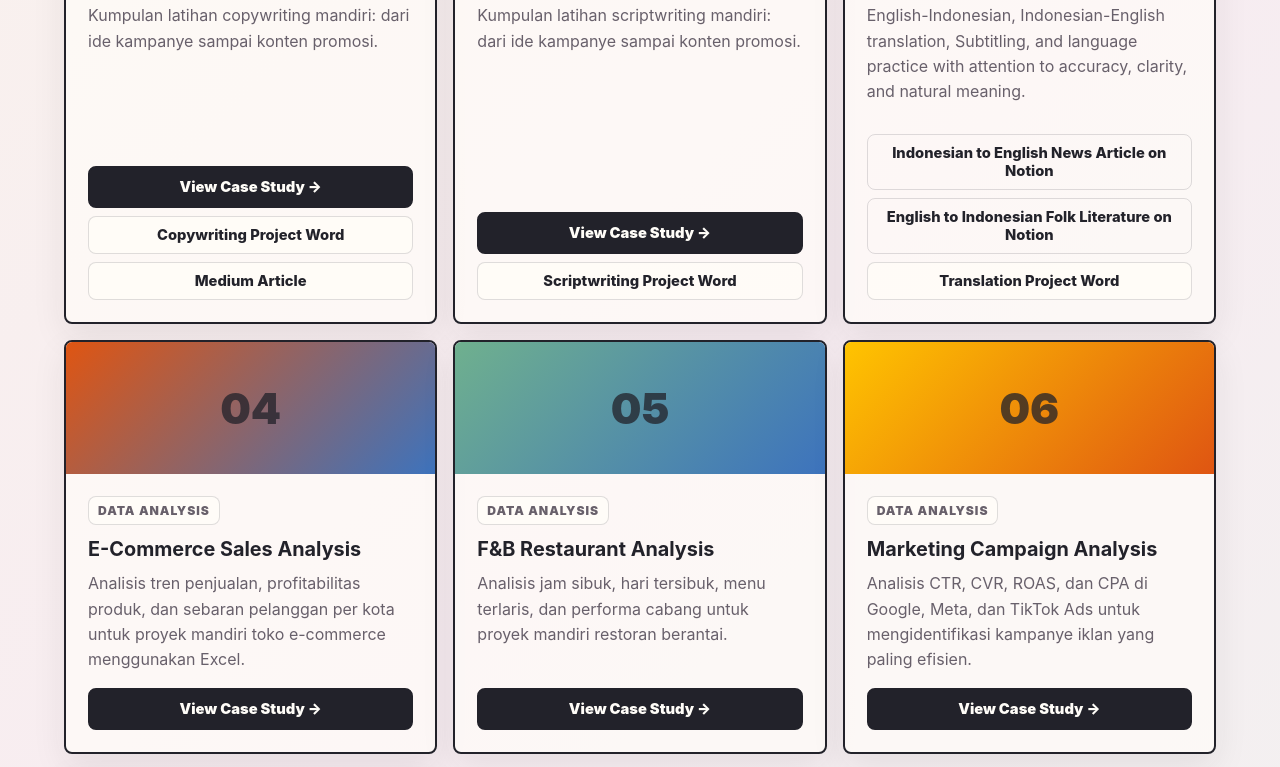
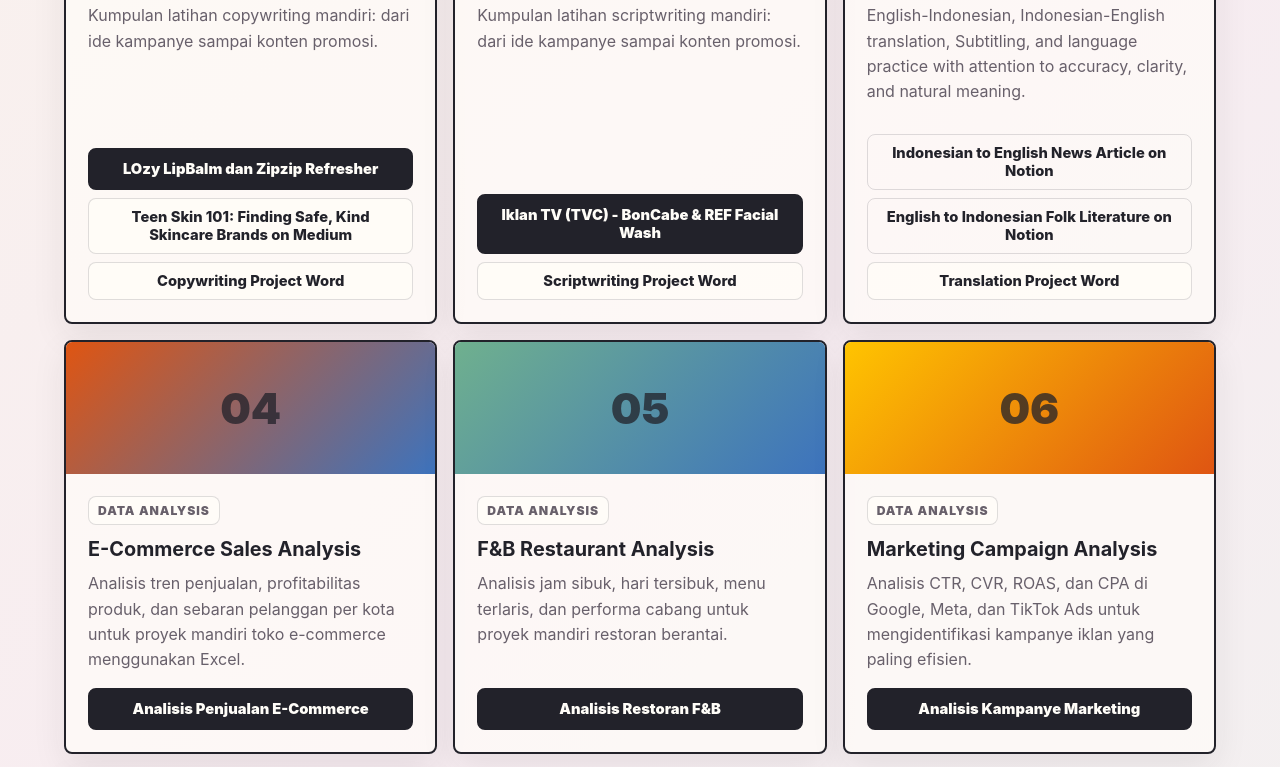
Before and after one commit to nafilahfahriza-web/nafilah-portfolio, a plain HTML site: page index.html in a window 1280 px wide. Shown: the part 1696-2463 px from the top of the page. Drawn offline with Linux system fonts and the light colour scheme.

Commit message:
Update index.html

```diff
--- a/index.html
+++ b/index.html
@@ -626,9 +626,9 @@
               <h3>Copywriting Projects</h3>
               <p>Kumpulan latihan copywriting mandiri: dari ide kampanye sampai konten promosi.</p>
               <div class="project-links">
-<button class="open-modal" data-modal="modal-copywriting">View Case Study →</button>
+<button class="open-modal" data-modal="modal-copywriting">LOzy LipBalm dan Zipzip Refresher</button>
+<a href="https://medium.com/@nafilahfahriza/teen-skin-101-finding-safe-kind-skincare-brands-b2deadbe0edf" target="_blank" rel="noopener">Teen Skin 101: Finding Safe, Kind Skincare Brands on Medium</a>
                 <a href="Dummy Project Copywriting.docx" download>Copywriting Project Word</a>
-                <a href="https://medium.com/@nafilahfahriza/teen-skin-101-finding-safe-kind-skincare-brands-b2deadbe0edf" target="_blank" rel="noopener">Medium Article</a>
               </div>
             </div>
           </article>
@@ -641,7 +641,7 @@
               <h3>Scriptwriting Projects</h3>
               <p>Kumpulan latihan scriptwriting mandiri: dari ide kampanye sampai konten promosi.</p>
               <div class="project-links">
-<button class="open-modal" data-modal="modal-scriptwriting">View Case Study →</button>
+<button class="open-modal" data-modal="modal-scriptwriting">Iklan TV (TVC) - BonCabe & REF Facial Wash</button>
                 <a href="Dummy Project Scriptwriting.docx" download>Scriptwriting Project Word</a>
               </div>
             </div>
@@ -671,7 +671,7 @@
               <span class="tag">Data Analysis</span>
               <h3>E-Commerce Sales Analysis</h3>
               <p>Analisis tren penjualan, profitabilitas produk, dan sebaran pelanggan per kota untuk proyek mandiri toko e-commerce menggunakan Excel.</p>
-              <button class="open-modal" data-modal="modal-tokoberkah">View Case Study →</button>
+              <button class="open-modal" data-modal="modal-tokoberkah">Analisis Penjualan E-Commerce</button>
             </div>
           </article>
 
@@ -682,7 +682,7 @@
               <span class="tag">Data Analysis</span>
               <h3>F&B Restaurant Analysis</h3>
               <p>Analisis jam sibuk, hari tersibuk, menu terlaris, dan performa cabang untuk proyek mandiri restoran berantai.</p>
-              <button class="open-modal" data-modal="modal-warung">View Case Study →</button>
+              <button class="open-modal" data-modal="modal-warung">Analisis Restoran F&B</button>
             </div>
           </article>
 
@@ -693,7 +693,7 @@
               <span class="tag">Data Analysis</span>
               <h3>Marketing Campaign Analysis</h3>
               <p>Analisis CTR, CVR, ROAS, dan CPA di Google, Meta, dan TikTok Ads untuk mengidentifikasi kampanye iklan yang paling efisien.</p>
-              <button class="open-modal" data-modal="modal-adapromo">View Case Study →</button>
+              <button class="open-modal" data-modal="modal-adapromo">Analisis Kampanye Marketing</button>
             </div>
           </article>
 
@@ -970,7 +970,7 @@
           <article class="service">
             <div class="icon">T</div>
             <h3>Translation</h3>
-            <p>English-Indonesian, Indonesian-English translation support with attention to meaning, tone, and readable language.</p>
+            <p>English-Indonesian, Indonesian-English translation, and Subtitling support with attention to meaning, tone, and readable language.</p>
           </article>
           <article class="service">
             <div class="icon">D</div>
```
